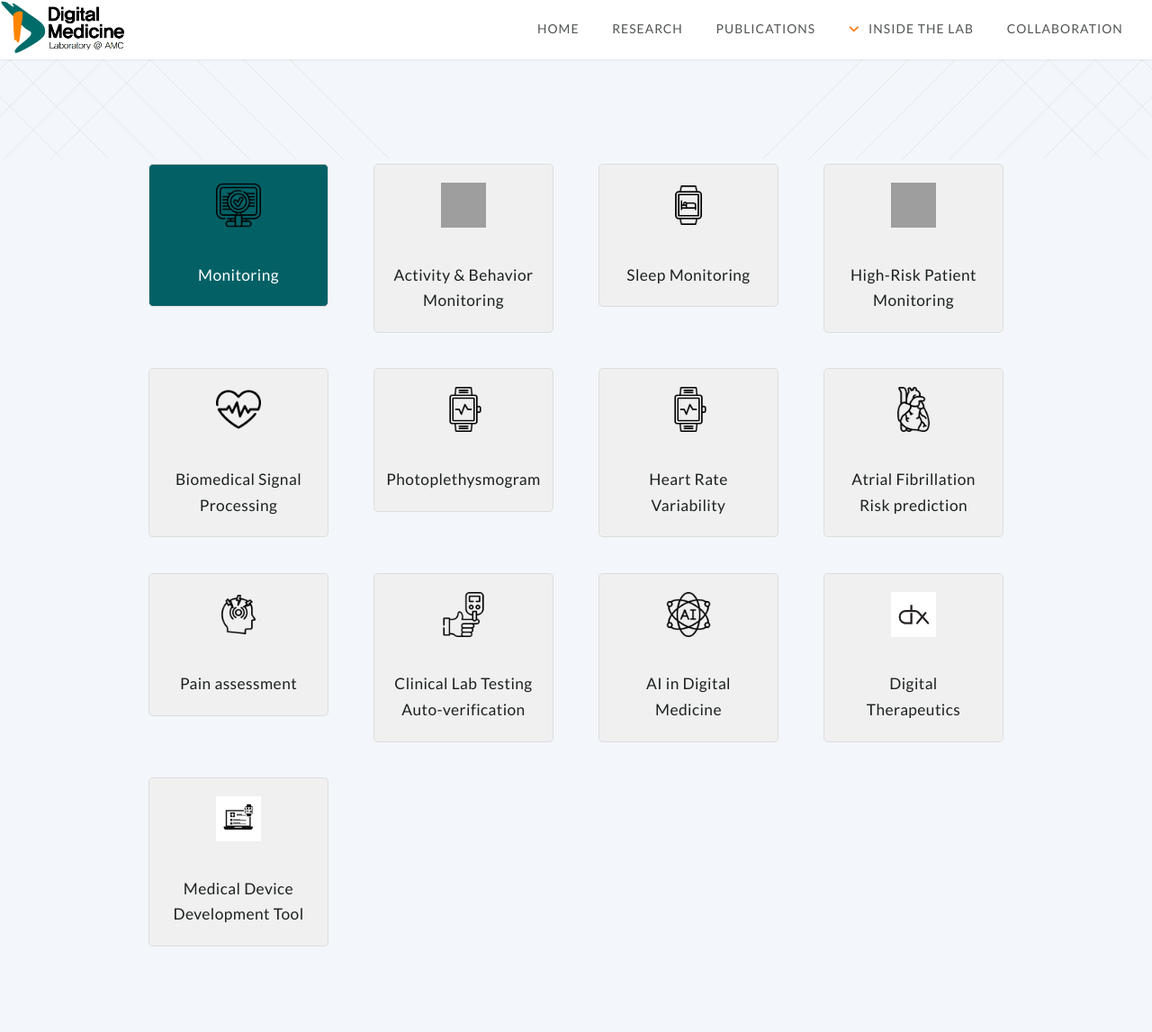
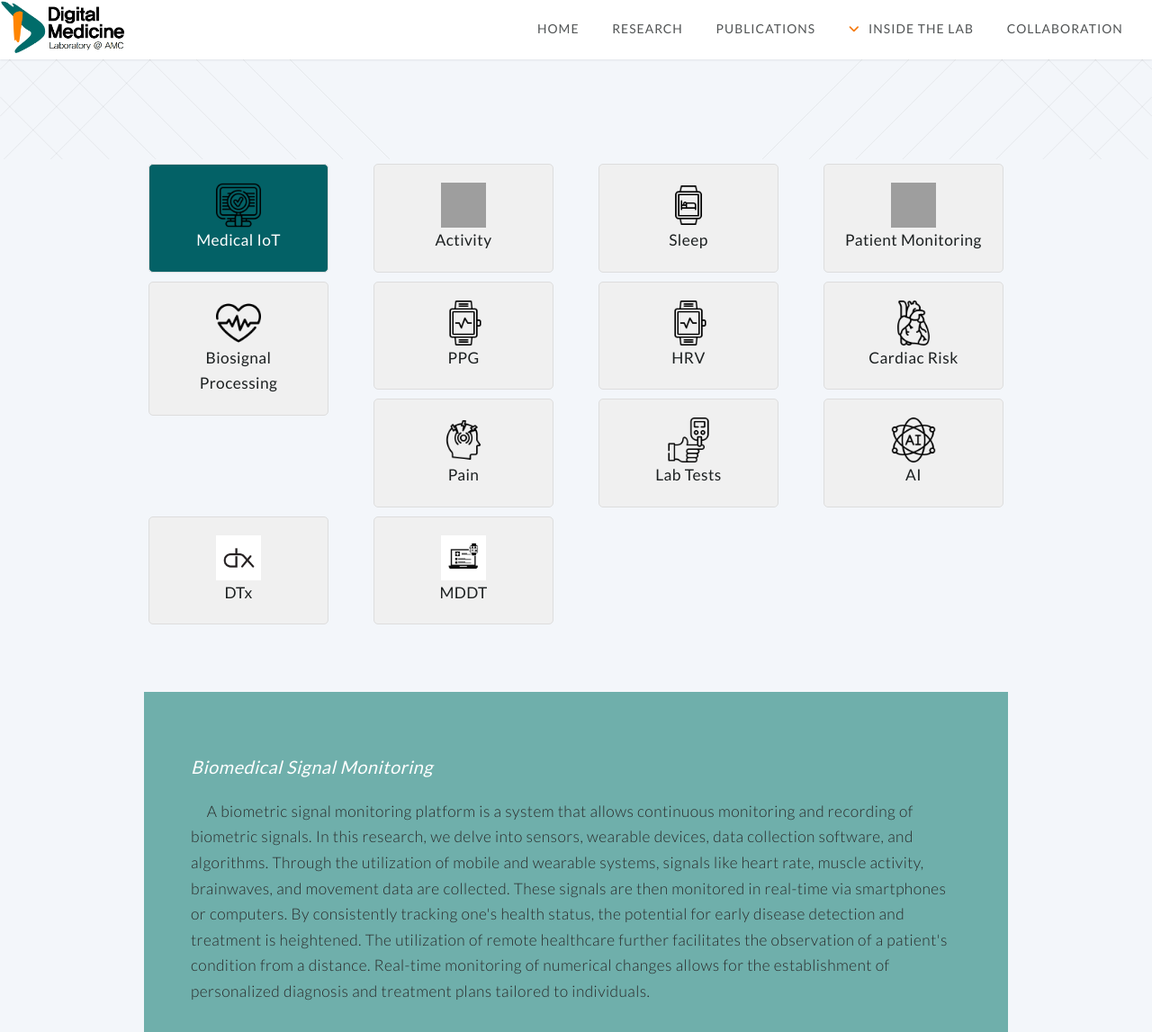
Before and after one commit to ydon1111/ydon1111.github.io, a Jekyll site: the page built from htmls/research_topics.html, in a window 1280 px wide and 1400 px high, scrolled down 200 px, cut to the strip 0-1147 px from the top of the window. Shown: the whole strip at 90% size. Built offline with Jekyll 4.4.1, drawn with Linux system fonts in a browser that asks for light colours; nearby versions of some CDN libraries; grey boxes are pictures that could not be loaded.

Commit message:
research topics 메뉴 변경

```diff
--- a/css/style.css
+++ b/css/style.css
@@ -1406,6 +1406,36 @@
 }
 
 
+/* 버튼 정렬 */
+
+.nav-item ul {
+	list-style: none;
+	padding: 0;
+	margin: 0;
+}
+
+.nav-link {
+	display: flex;
+	flex-direction: column;
+	justify-content: flex-start;
+	align-items: center;
+	text-align: center;
+	padding: 20px;
+	background-color: #f0f0f0;
+	/* 배경색을 원하는 색상으로 설정 */
+	border: 1px solid #ddd;
+	/* 테두리 설정 */
+	border-radius: 5px;
+	/* 둥근 테두리 설정 */
+	height: 100%;
+}
+
+.nav-link img {
+	width: 50px;
+	height: 50px;
+	/* 이미지 아래 여백 추가 */
+}
+
 
 
 
@@ -1504,37 +1534,3 @@
 		margin-bottom: 50px;
 	}
 }
-
-
-
-
-/* 버튼 정렬 */
-
-.nav-item ul {
-	list-style: none;
-	padding: 0;
-	margin: 0;
-}
-
-.nav-link {
-	display: flex;
-	flex-direction: column;
-	justify-content: flex-start;
-	align-items: center;
-	text-align: center;
-	padding: 20px;
-	background-color: #f0f0f0;
-	/* 배경색을 원하는 색상으로 설정 */
-	border: 1px solid #ddd;
-	/* 테두리 설정 */
-	border-radius: 5px;
-	/* 둥근 테두리 설정 */
-	height: 100%;
-}
-
-.nav-link img {
-	width: 50px;
-	height: 50px;
-	margin-bottom: 10px;
-	/* 이미지 아래 여백 추가 */
-}
--- a/htmls/research_topics.html
+++ b/htmls/research_topics.html
@@ -14,98 +14,105 @@
 <section class="wrapper style1 container special nav-container">
 
   <div class="row">
-    <section>
+    <section class="nav-item">
       <ul>
-        <li><a href="#" class="nav-link active"><img src="/images/icons/audit.png" alt=""
-              style="width: 50px; height: 50px;"><br>Monitoring</a>
+        <li><a href="#" class="nav-link active">
+            <img src="/images/icons/audit.png" alt="">
+            Medical IoT
+          </a></li>
+      </ul>
+    </section>
+
+    <section class="nav-item">
+      <ul>
+        <li><a href="publications_conference.html" class="nav-link">
+            <img src="/images/icons/monitoring.png" alt="">
+            Activity
+          </a></li>
+      </ul>
+    </section>
+
+    <section class="nav-item">
+      <ul>
+        <li><a href="publications_patent.html" class="nav-link">
+            <img src="/images/icons/smartwatch.png" alt="">Sleep</a></li>
+      </ul>
+    </section>
+
+    <section class="nav-item">
+      <ul>
+        <li><a href="publications_patent.html" class="nav-link"><img src="/images/icons/flow-chart.png"
+              alt="">Patient Monitoring</a></li>
+      </ul>
+    </section>
+
+    <section class="nav-item">
+      <ul>
+        <li><a href="publications_patent.html" class="nav-link"><img src="/images/icons/heart-rate.png"
+              alt="">Biosignal Processing</a></li>
+      </ul>
+    </section>
+
+    <section class="nav-item">
+      <ul>
+        <li><a href="publications_patent.html" class="nav-link"><img src="/images/icons/heart-rate-watch.png"
+              alt="">PPG</a></li>
+      </ul>
+    </section>
+
+    <section class="nav-item">
+      <ul>
+        <li><a href="publications_patent.html" class="nav-link"><img src="/images/icons/heart-rate-watch.png"
+              alt="">HRV</a></li>
+      </ul>
+    </section>
+
+    <section class="nav-item">
+      <ul>
+        <li><a href="publications_patent.html" class="nav-link"><img src="/images/icons/heart.png" alt="">Cardiac
+            Risk</a></li>
+      </ul>
+    </section>
+
+
+    <section class="nav-item">
+      <ul>
+        <li><a href="publications_patent.html" class="nav-link"><img src="/images/icons/headache.png" alt="">Pain
+          </a></li>
+      </ul>
+    </section>
+
+    <section class="nav-item">
+      <ul>
+        <li><a href="publications_patent.html" class="nav-link"><img src="/images/icons/sugar-blood-level.png"
+              alt="">Lab Tests</a></li>
+      </ul>
+    </section>
+
+    <section class="nav-item">
+      <ul>
+        <li><a href="publications_patent.html" class="nav-link"><img src="/images/icons/artificial-intelligence.png"
+              alt="">AI</a></li>
+      </ul>
+    </section>
+
+    <section class="nav-item">
+      <ul>
+        <li><a href="publications_patent.html" class="nav-link"><img src="/images/icons/Digital Therapeutics.png"
+              alt="">DTx</a></li>
+      </ul>
+    </section>
+
+    <section class="nav-item">
+      <ul>
+        <li><a href="publications_patent.html" class="nav-link"><img
+              src="/images/icons/Medical Device Development Tool.png" alt="">MDDT</a>
         </li>
       </ul>
     </section>
+  </div>
 
-    <section>
-      <ul>
-        <li><a href="publications_conference.html" class="nav-link"><img src="/images/icons/monitoring.png" alt=""
-              style="width: 50px; height: 50px;"><br>Activity & Behavior Monitoring</a></li>
-      </ul>
-    </section>
 
-    <section>
-      <ul>
-        <li><a href="publications_patent.html" class="nav-link"><img src="/images/icons/smartwatch.png" alt=""
-              style="width: 50px; height: 50px;"><br>Sleep Monitoring</a></li>
-      </ul>
-    </section>
-
-    <section>
-      <ul>
-        <li><a href="publications_patent.html" class="nav-link"><img src="/images/icons/flow-chart.png" alt=""
-              style="width: 50px; height: 50px;"><br>High-Risk Patient Monitoring</a></li>
-      </ul>
-    </section>
-
-    <section>
-      <ul>
-        <li><a href="publications_patent.html" class="nav-link"><img src="/images/icons/heart-rate.png" alt=""
-          style="width: 50px; height: 50px;"><br>Biomedical Signal Processing</a></li>
-      </ul>
-    </section>
-
-    <section>
-      <ul>
-        <li><a href="publications_patent.html" class="nav-link"><img src="/images/icons/heart-rate-watch.png" alt=""
-          style="width: 50px; height: 50px;"><br>Photoplethysmogram</a></li>
-      </ul>
-    </section>
-
-    <section>
-      <ul>
-        <li><a href="publications_patent.html" class="nav-link"><img src="/images/icons/heart-rate-watch.png" alt=""
-          style="width: 50px; height: 50px;"><br>Heart Rate Variability</a></li>
-      </ul>
-    </section>
-
-    <section>
-      <ul>
-        <li><a href="publications_patent.html" class="nav-link"><img src="/images/icons/heart.png" alt=""
-          style="width: 50px; height: 50px;"><br>Atrial Fibrillation Risk prediction</a></li>
-      </ul>
-    </section>
-
-    <section>
-      <ul>
-        <li><a href="publications_patent.html" class="nav-link"><img src="/images/icons/headache.png" alt=""
-          style="width: 50px; height: 50px;"><br>Pain assessment</a></li>
-      </ul>
-    </section>
-
-    <section>
-      <ul>
-        <li><a href="publications_patent.html" class="nav-link"><img src="/images/icons/sugar-blood-level.png" alt=""
-          style="width: 50px; height: 50px;"><br>Clinical Lab Testing Auto-verification</a></li>
-      </ul>
-    </section>
-
-    <section>
-      <ul>
-        <li><a href="publications_patent.html" class="nav-link"><img src="/images/icons/artificial-intelligence.png" alt=""
-          style="width: 50px; height: 50px;"><br>AI in Digital Medicine</a></li>
-      </ul>
-    </section>
-
-    <section>
-      <ul>
-        <li><a href="publications_patent.html" class="nav-link"><img src="/images/icons/Digital Therapeutics.png" alt=""
-          style="width: 50px; height: 50px;"><br>Digital Therapeutics</a></li>
-      </ul>
-    </section>
-
-    <section>
-      <ul>
-        <li><a href="publications_patent.html" class="nav-link"><img src="/images/icons/Medical Device Development Tool.png" alt=""
-          style="width: 50px; height: 50px;"><br>Medical Device Development Tool</a></li>
-      </ul>
-    </section>
-  </div>
 
 </section>
 
```
Also changed, not shown: js/publications.js.
